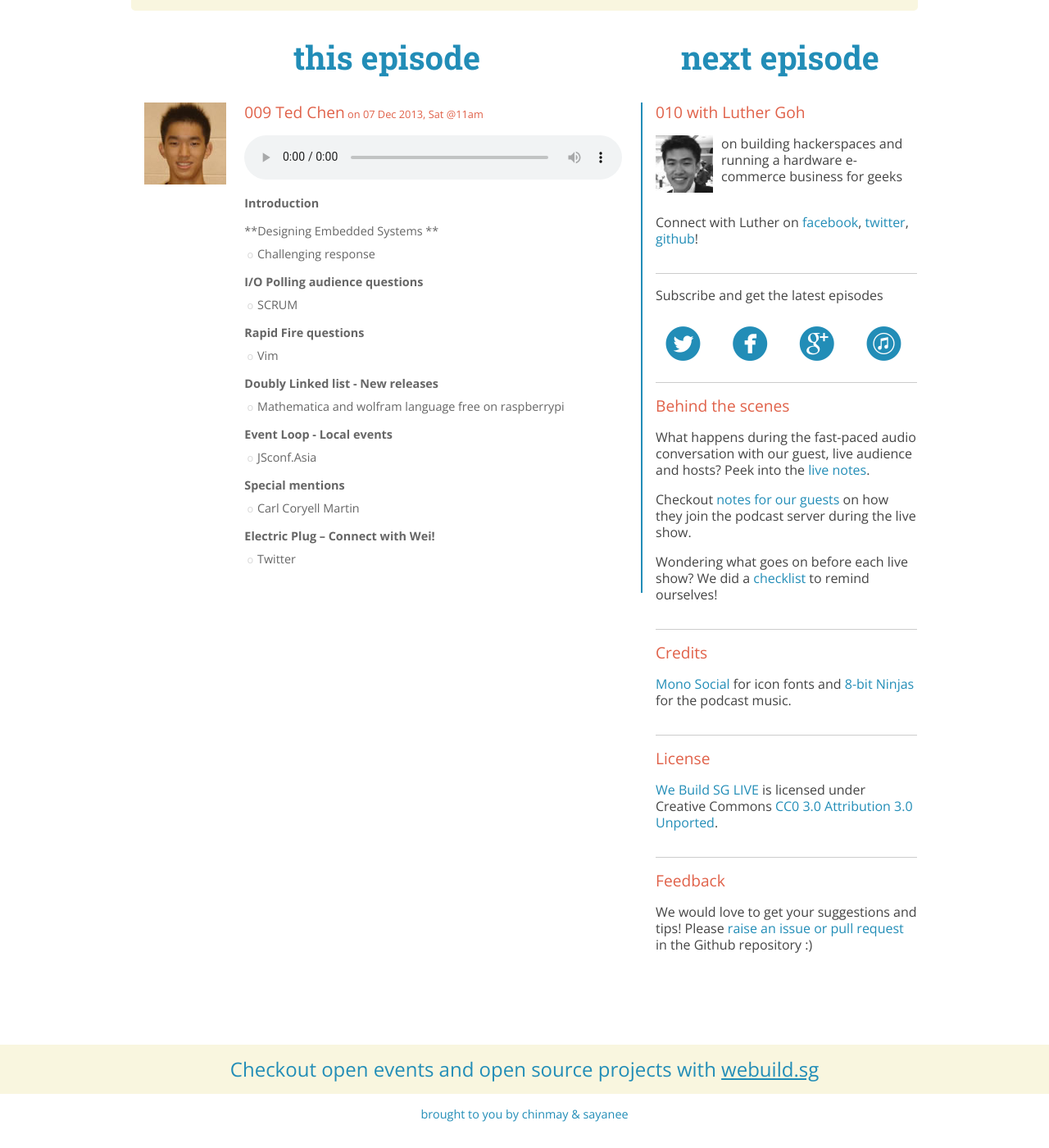
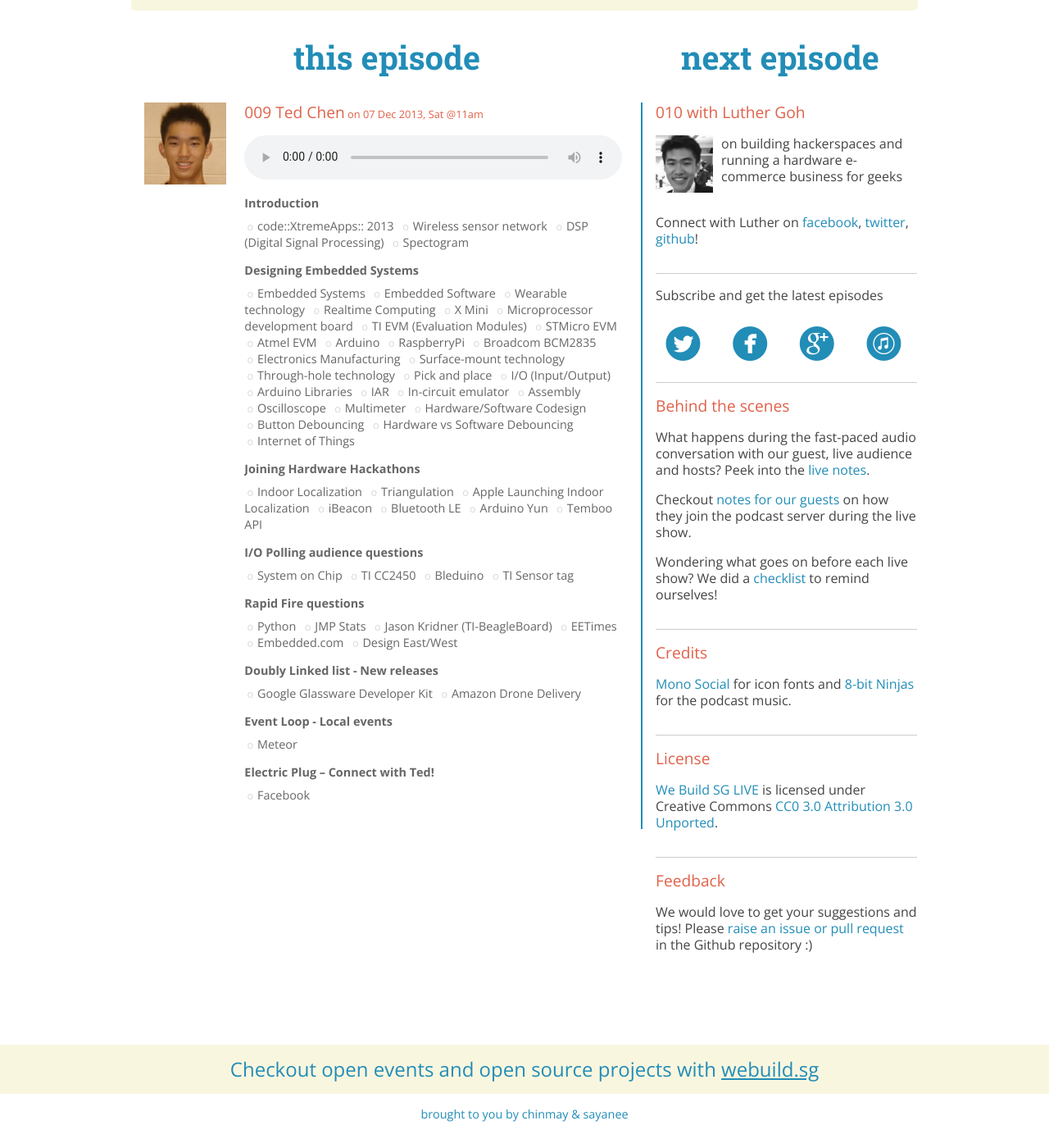
Before and after one commit to webuildsg/live, a Jekyll site: the page built from _posts/2013-12-07-ted-chen.md, in a window 1280 px wide and 1400 px high, scrolled down 435 px. Shown: the whole window at 82% size. Built offline with Jekyll 4.4.1, drawn with Linux system fonts in a browser that asks for light colours; Markdown is read by kramdown in place of the engine named in the settings.

Commit message:
updated to correct show notes

```diff
--- a/_posts/2013-12-07-ted-chen.md
+++ b/_posts/2013-12-07-ted-chen.md
@@ -11,30 +11,76 @@ description: Ted Chen on designing embedded systems and joining hardware hackath
 
 **Introduction**
 
-**Designing Embedded Systems **
+- [code::XtremeApps:: 2013](http://www.itsc.org.sg/index.php?option=com_content&view=article&id=95&Itemid=117)
+- [Wireless sensor network](http://en.wikipedia.org/wiki/Wireless_sensor_network)
+- [DSP (Digital Signal Processing)](http://en.wikipedia.org/wiki/Digital_signal_processor)
+- [Spectogram](http://en.wikipedia.org/wiki/Spectrogram)
 
-- [Challenging response](http://en.wikipedia.org/wiki/Challenge%E2%80%93response_authentication)
+**Designing Embedded Systems**
+
+- [Embedded Systems](http://en.wikipedia.org/wiki/Embedded_system)
+- [Embedded Software](http://en.wikipedia.org/wiki/Embedded_software)
+- [Wearable technology](http://en.wikipedia.org/wiki/Wearable_technology)
+- [Realtime Computing](http://en.wikipedia.org/wiki/Real-time_computing)
+- [X Mini](http://store.x-mini.com/)
+- [Microprocessor development board](http://en.wikipedia.org/wiki/Microprocessor_development_board)
+- [TI EVM (Evaluation Modules)](http://www.ti.com/lsds/ti/tools-software/designkits.page)
+- [STMicro EVM](http://www.st.com/web/en/catalog/tools/FM116)
+- [Atmel EVM](http://store.atmel.com/CBC.aspx?q=c:100113)
+- [Arduino](http://arduino.cc/)
+- [RaspberryPi](http://www.raspberrypi.org/)
+- [Broadcom BCM2835](http://www.broadcom.com/products/BCM2835)
+- [Electronics Manufacturing](http://en.wikipedia.org/wiki/Electronics_manufacturing)
+- [Surface-mount technology](http://en.wikipedia.org/wiki/Surface-mount_device)
+- [Through-hole technology](http://en.wikipedia.org/wiki/Through-hole_technology)
+- [Pick and place](http://en.wikipedia.org/wiki/SMT_placement_equipment)
+- [I/O (Input/Output)](http://en.wikipedia.org/wiki/Input/output)
+- [Arduino Libraries](http://arduino.cc/en/Reference/Libraries)
+- [IAR](http://www.iar.com/)
+- [In-circuit emulator](http://en.wikipedia.org/wiki/In-circuit_emulator)
+- [Assembly](http://en.wikipedia.org/wiki/Assembly_language)
+- [Oscilloscope](http://en.wikipedia.org/wiki/Oscilloscope)
+- [Multimeter](http://en.wikipedia.org/wiki/Multimeter)
+- [Hardware/Software Codesign ](http://www.tik.ee.ethz.ch/education/lectures/hswcd/)
+- [Button Debouncing](http://arduino.cc/en/Tutorial/Debounce)
+- [Hardware vs Software Debouncing](http://dduino.blogspot.sg/2012/03/arduino-button-debouncing.html)
+- [Internet of Things](http://en.wikipedia.org/wiki/Internet_of_Things)
+
+**Joining Hardware Hackathons**
+
+- [Indoor Localization](http://blog.arduino.cc/2013/10/25/batman-inspired-indoor-localization/)
+- [Triangulation](http://en.wikipedia.org/wiki/Triangulation)
+- [Apple Launching Indoor Localization](http://www.macworld.com/article/2070520/apple-knows-where-shoppers-are-in-its-stores-with-nationwide-ibeacon-rollout.html)
+- [iBeacon](http://en.wikipedia.org/wiki/IBeacon)
+- [Bluetooth LE](http://en.wikipedia.org/wiki/Bluetooth_low_energy)
+- [Arduino Yun](http://arduino.cc/en/Main/ArduinoBoardYun?from=Main.ArduinoYUN)
+- [Temboo API](https://www.temboo.com/arduino)
 
 **I/O Polling audience questions**
 
-- [SCRUM](http://en.wikipedia.org/wiki/Scrum_(software_development))
+- [System on Chip](http://en.wikipedia.org/wiki/System_on_a_chip)
+- [TI CC2450](http://www.ti.com/tool/cc2540dk-mini)
+- [Bleduino](http://bleduino.cc/)
+- [TI Sensor tag](http://www.ti.com/ww/en/wireless_connectivity/sensortag/index.shtml)
 
 **Rapid Fire questions**
 
-- [Vim](http://www.vim.org/)
+- [Python](http://www.python.org/)
+- [JMP Stats](www.jmp.com)
+- [Jason Kridner (TI-BeagleBoard)](https://twitter.com/Jadon)
+- [EETimes](http://www.eetimes.com/)
+- [Embedded.com](http://embedded.com/)
+- [Design East/West](http://www.eeliveshow.com/sanjose/)
 
 **Doubly Linked list - New releases**
 
-- [Mathematica and wolfram language free on raspberrypi](http://blog.wolfram.com/2013/11/21/putting-the-wolfram-language-and-mathematica-on-every-raspberry-pi/)
+- [Google Glassware Developer Kit](https://developers.google.com/glass/develop/gdk/)
+- [Amazon Drone Delivery](http://www.youtube.com/watch?v=98BIu9dpwHU)
 
 **Event Loop - Local events**
 
-- [JSconf.Asia](http://www.wolframalpha.com/)
+- [Meteor](http://www.meetup.com/Meteor-Singapore)
 
-**Special mentions**
+**Electric Plug  – Connect with Ted!**
 
-- [Carl Coryell Martin](https://twitter.com/carlcoryell)
-
-**Electric Plug  – Connect with Wei!**
-
-- [Twitter](https://twitter.com/luweidewei)
+- [Facebook](https://www.facebook.com/tedchen0316)
```
